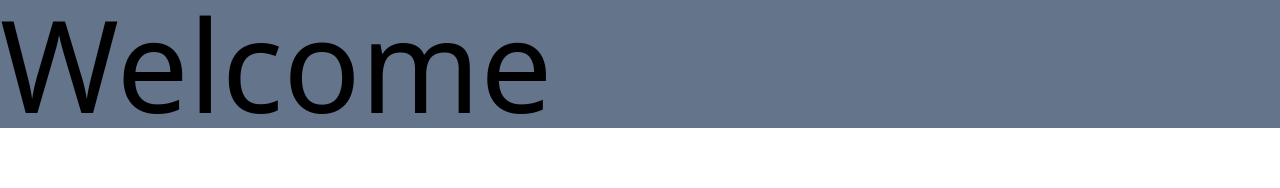
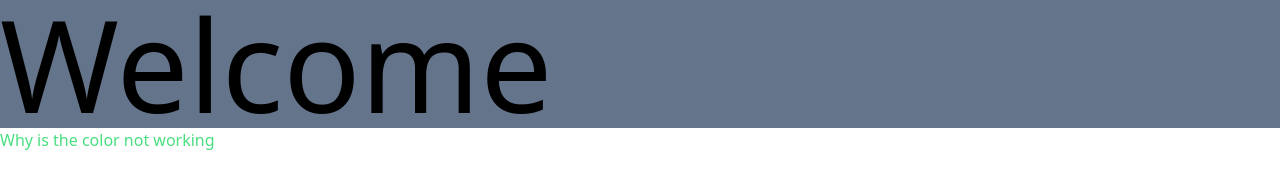
Before and after one commit to Jonathancsanon/f24c1-homepage-03, a website: page index.html in a window 1280 px wide. Drawn offline with Linux system fonts and the light colour scheme.

Commit message:
colors was not working had to reinstall style.css

```diff
--- a/index.html
+++ b/index.html
@@ -9,5 +9,7 @@
 <body>
     <h1 class="text-9xl bg-slate-500">Welcome</h1>
 
+    <p class="text-green-400">Why is the color not working</p>
+
 </body>
 </html>
```
Also changed, not shown: src/style.css.
